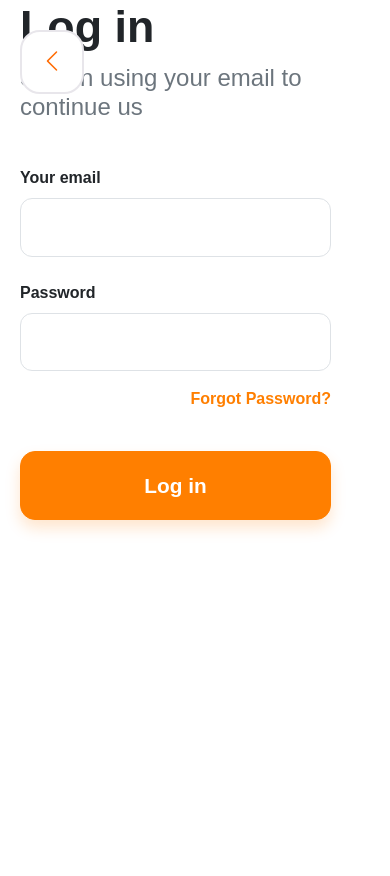
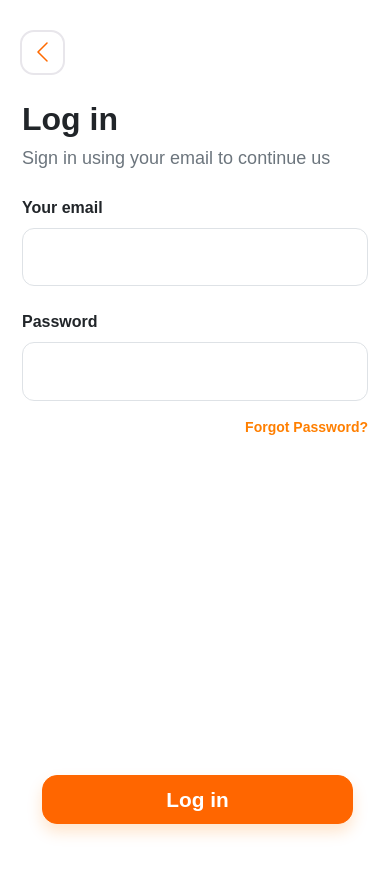
Before and after one commit to Deepak1999/af-friendchat-dating-app, a React (Create React App) app: page /login in a window 390 px wide. Shown: the top 876 px of the page. Before the commit the page ends 844 px from the top, so only its background shows below. Built offline with nearby package versions, Linux system fonts and the light colour scheme.

Commit message:
commit 4th on 23rd sep 2025

```diff
--- a/src/components/Email_Signup/Email.css
+++ b/src/components/Email_Signup/Email.css
@@ -61,10 +61,10 @@ body {
 
 
 .back-button {
-    width: 64px;
-    height: 64px;
+    width: 45px;
+    height: 45px;
     border: 2px solid #e8e6eb;
-    border-radius: 20px;
+    border-radius: 14px;
     display: flex;
     align-items: center;
     justify-content: center;
--- a/src/components/Login/Login.css
+++ b/src/components/Login/Login.css
@@ -104,8 +104,8 @@ body {
 }
 
 .btn-login {
-    background-color: #FF7F00;
-    border-color: #FF7F00;
+    background-color: #FF6600;
+    border-color: #FF6600;
     color: white;
     padding: 18px 0;
     font-size: 1.3rem;
@@ -117,6 +117,38 @@ body {
 }
 
 .btn-login:hover {
-    background-color: #e67300;
-    border-color: #e67300;
+    background-color: #FF6600;
+    border-color: #FF6600;
 }
+
+
+
+
+@media (max-width: 768px) {
+    .login-container.login {
+        max-width: unset !important;
+         width: 100%;
+         padding: 0 10px !important;
+    }
+    .sign_content.login {
+        margin-top: 100px;
+        padding: 0 !important;
+    }
+    .login-title.login {
+        font-size: 32px;
+    }
+    .login-subtitle.login {
+        font-size: 18px;
+    }
+    .login-subtitle {
+       margin-bottom: 26px;
+    }
+    .forgot-password-link.login {
+        font-size: 14px;
+
+    }
+    .btn-login.login {
+        padding: 8px 0 !important;
+    }
+
+}
--- a/src/components/Login/Login.jsx
+++ b/src/components/Login/Login.jsx
@@ -11,12 +11,14 @@ const Login = () => {
     };
 
     return (
-        <div className="login-container">
+        <div className='container' style={{ height: "100vh" }}>
+            <div className="login-container login">
                 <div className="back-button">
                     <i className="bi bi-chevron-left" onClick={handleContinue}></i>
                 </div>
-            <h1 className="login-title">Log in</h1>
-            <h3 className="login-subtitle">Sign in using your email to continue us</h3>
+                <div className='sign_content login'>
+                    <h1 className="login-title login">Log in</h1>
+                    <h3 className="login-subtitle login">Sign in using your email to continue us</h3>
                     <form>
                         <div className="mb-4">
                             <label for="email" className="form-label">Your email</label>
@@ -26,12 +28,14 @@ const Login = () => {
                             <label for="password" className="form-label">Password</label>
                             <input type="password" className="form-control" id="password" required />
                         </div>
-                <a href="" className="forgot-password-link">Forgot Password?</a>
+                        <a href="" className="forgot-password-link login">Forgot Password?</a>
 
-                <div className="d-grid">
-                    <button type="submit" className="btn btn-login">Log in</button>
+                        <div className="d-grid email_signup">
+                            <button type="submit" className="btn btn-login login">Log in</button>
                         </div>
                     </form>
+                </div>
+            </div>
         </div>
     );
 };
```
Lines whose indentation alone changed are shown as unchanged.
